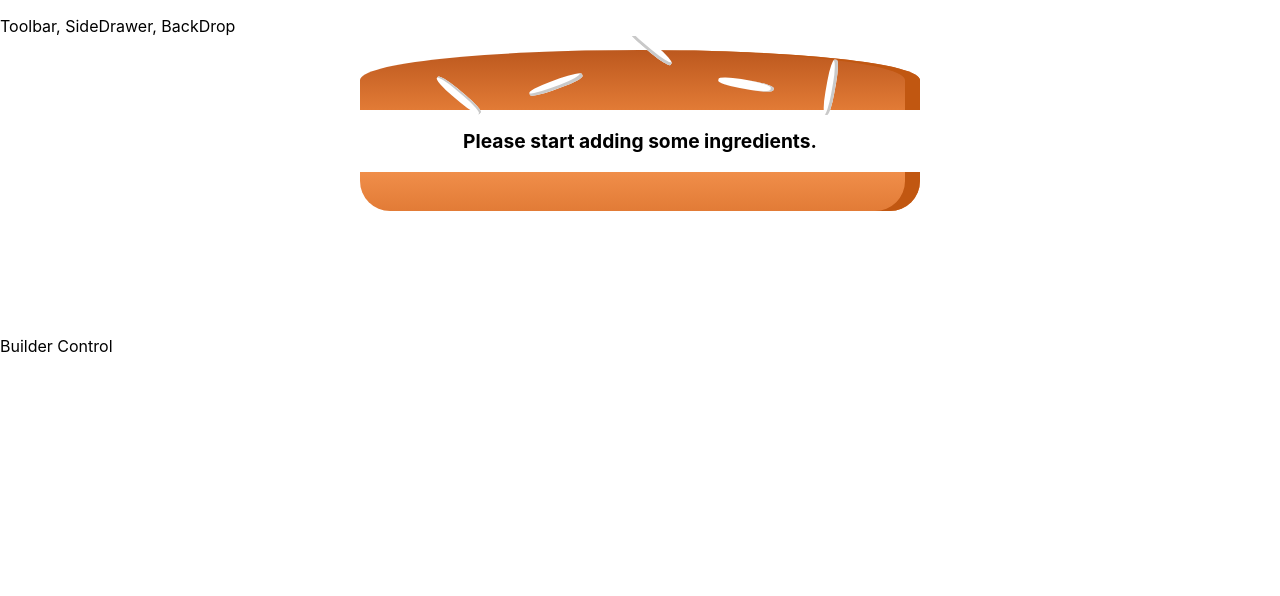
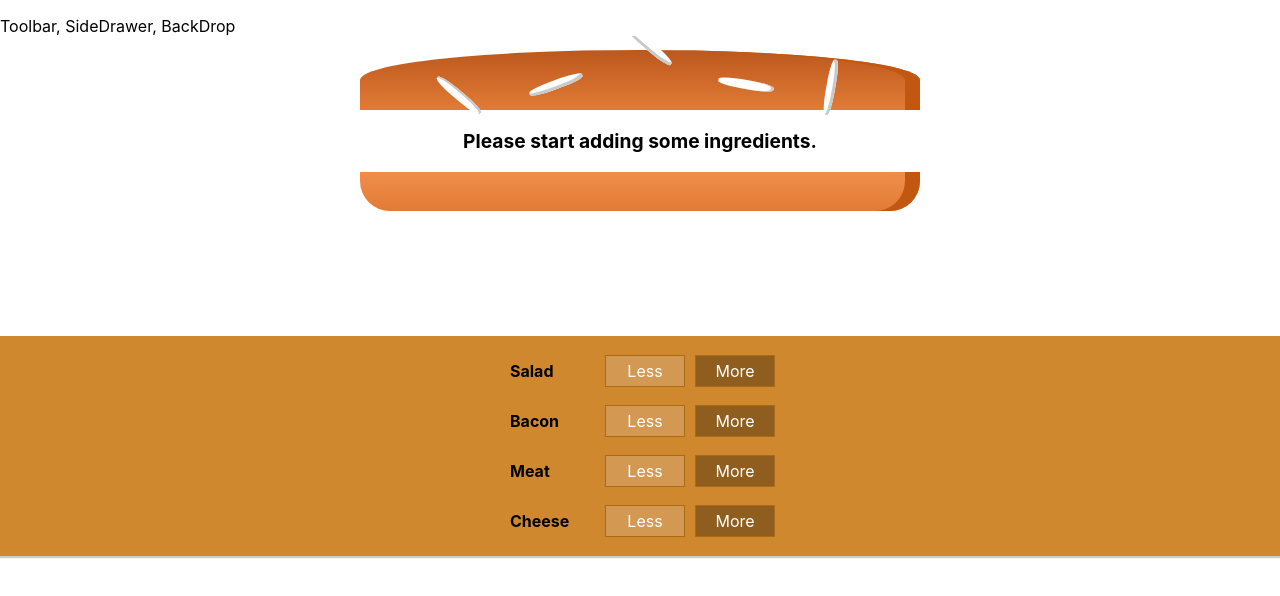
Before and after one commit to xionger/react_web, a React app in the folder burger-builder/: page / in a window 1280 px wide. Shown: the top 596 px of the page. Built offline with nearby package versions, Linux system fonts and the light colour scheme.

Commit message:
8.132 output  BuildControls

```diff
--- a/burger-builder/src/components/Burger/BuildControls/BuildControls.js
+++ b/burger-builder/src/components/Burger/BuildControls/BuildControls.js
@@ -1,9 +1,20 @@
 import React from 'react';
+import BuildControl from './BuildControl/BuildControl';
 import './BuildControls.css';
 
+const controls = [
+    { label: 'Salad', type: 'salad' },
+    { label: 'Bacon', type: 'bacon' },
+    { label: 'Meat', type: 'meat' },
+    { label: 'Cheese', type: 'cheese' }
+];
 const buildControls = (props) => {
     return (
-        <div></div>
+        <div className="BuildControls">
+            {controls.map(ct => (
+                <BuildControl key={ct.label} label={ct.label} />
+            ))}
+        </div>
     );
 }
 
--- a/burger-builder/src/containers/BurgerBuilder/BuigerBuilder.js
+++ b/burger-builder/src/containers/BurgerBuilder/BuigerBuilder.js
@@ -1,6 +1,7 @@
 import React, { Component } from 'react';
 import Burger from '../../components/Burger/Burger';
 import Aux from '../../hoc/Aux';
+import BuildControls from '../../components/Burger/BuildControls/BuildControls';
 
 class BurgerBuilder extends Component {
 
@@ -17,7 +18,7 @@ class BurgerBuilder extends Component {
         return (
             <Aux>
                 <Burger ingredients={this.state.ingredients}/>
-                <div>Builder Control</div>
+                <BuildControls />
             </Aux>
         );
     }
```
